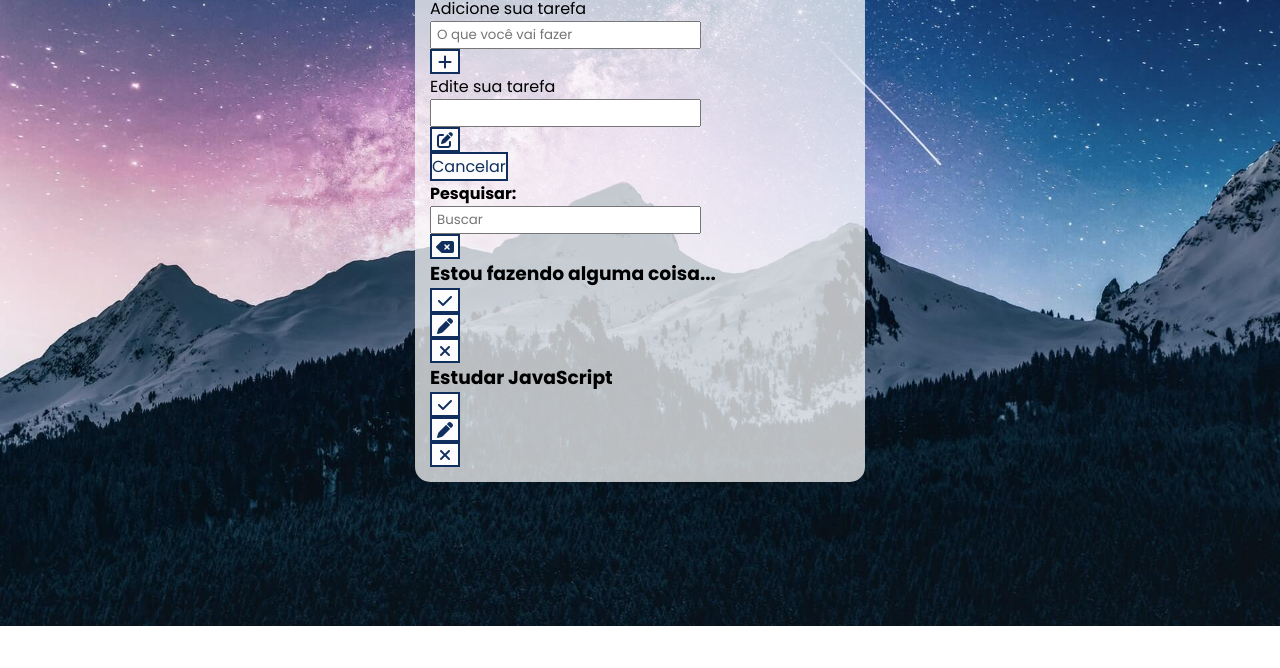
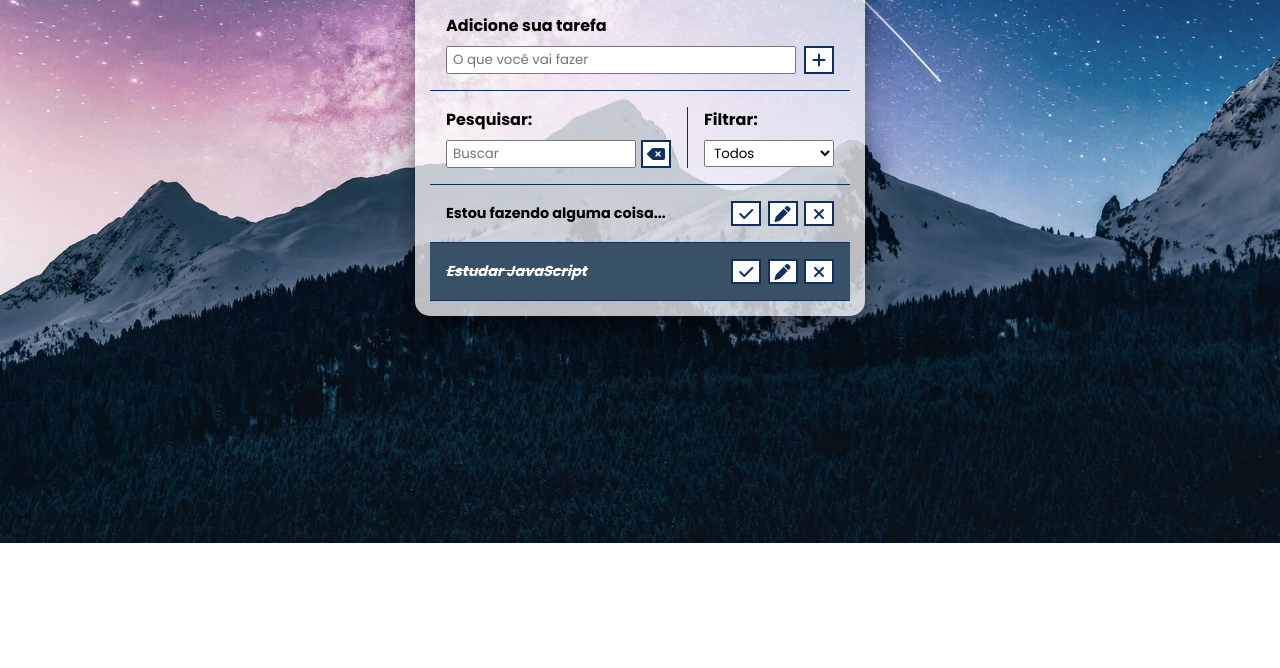
Before and after one commit to Leothurm/Projeto-ToDoList, a plain HTML site: page index.html in a window 1280 px wide. Shown: the part 132-800 px from the top of the page. Drawn offline with Linux system fonts and the light colour scheme.

Commit message:
css finalizado

```diff
--- a/css/style.css
+++ b/css/style.css
@@ -15,6 +15,10 @@ body{
     background-size: cover;
     background-repeat: no-repeat;
     padding: 0 1.5rem;
+}
+
+.hide{
+    display: none;
 }
 
 button{
@@ -58,12 +62,94 @@ input, select{
     background-color: #FDFDFDBB;
     padding: 15px;
     border-radius: 15px;
-
+    box-shadow: rgba(0, 0, 0, 0.3) 0px 19px 38px, rgba(0, 0, 0, 0.22) 0px 15px 12px;
 }
-
 .todo-container h1{
     text-align: center;
     font-size: 2rem;
     padding: 0 1rem 1rem;
+    border-bottom: 2px solid #102F5e;
+}
+
+/* Formulario */
+#todo-form, #edit-form{
+    padding: 1rem;
     border-bottom: 1px solid #102F5e;
 }
+
+#todo-form p, #edit-form p{
+    margin-bottom: 0.5rem;
+    font-weight: 700;
+}
+
+.form-control{
+    display: flex;
+}
+.form-control input{
+    width: 100%;
+    margin-right: 0.5rem;
+}
+#cancel-edit-btn{
+    margin-top: 0.5rem;
+    padding: 5px;
+    border-radius: 5px;
+}
+
+/*Toolbar*/
+#toolbar{
+    padding: 1rem;
+    border-bottom: 1px solid #102F5e;
+    display: flex;
+    justify-content: space-between;
+}
+#toolbar h4{
+    margin-bottom: .5rem;
+}
+
+#search{
+    border-right: 1px solid #102F5e;
+    padding-right: 1rem;
+    margin-right: 1rem;
+    width: 65%;
+    display: flex;
+    flex-direction: column;
+}
+
+#search form{
+    display: flex;
+}
+#search input{
+    width: 100%;
+    margin-right: 0.3rem;
+}
+
+#filter{
+    width: 35%;
+    display: flex;
+    flex-direction: column;
+}
+/* todo list */
+.todo{
+    display: flex;
+    justify-content: space-around;
+    align-items: center;
+    padding: 1rem;
+    border-bottom: 1px solid #102F5e;
+    transition: 0.3s;
+}
+.todo h3{
+    flex: 1;
+    font-size: 0.9rem;
+}
+.todo button{
+    margin-left: 0.4rem;
+}
+
+.done{
+    background-color: #395167;
+}
+.done h3{
+    color: #FFF;
+    text-decoration: line-through;
+    font-style: italic;
+}
--- a/index.html
+++ b/index.html
@@ -16,9 +16,7 @@
   </head>
   <body>
     <header>
-      <nav>
-
-      </nav>
+      <nav></nav>
     </header>
     <main>
       <section class="todo-container">
@@ -36,7 +34,7 @@
             </button>
           </div>
         </form>
-        <form id="edit-form">
+        <form id="edit-form" class="hide">
           <p>Edite sua tarefa</p>
           <div class="form-control">
             <input type="text" id="edit-input" />
@@ -44,10 +42,11 @@
               <i class="fa-solid fa-pen-to-square btn-icon"></i>
             </button>
           </div>
+          <button id="cancel-edit-btn">Cancelar</button>
         </form>
-        <button id="cancel-edit-btn">Cancelar</button>
-        <div class="toolbar">
-          <div id="serach">
+
+        <div id="toolbar">
+          <div id="search">
             <h4>Pesquisar:</h4>
             <form>
               <input type="text" id="search-input" placeholder="Buscar" />
@@ -55,6 +54,14 @@
                 <i class="fa-solid fa-delete-left btn-icon"></i>
               </button>
             </form>
+          </div>
+          <div id="filter">
+            <h4>Filtrar:</h4>
+            <select id="filter-select">
+                <option value="all">Todos</option>
+                <option value="done">Feitos</option>
+                <option value="pendentes">Pendentes</option>
+            </select>
           </div>
         </div>
         <div id="todo-list">
@@ -72,7 +79,7 @@
           </div>
         </div>
         <div id="todo-list">
-          <div class="todo">
+          <div class="todo done">
             <h3>Estudar JavaScript</h3>
             <button class="finish-todo">
               <i class="fa-solid fa-check btn-icon"></i>
```
